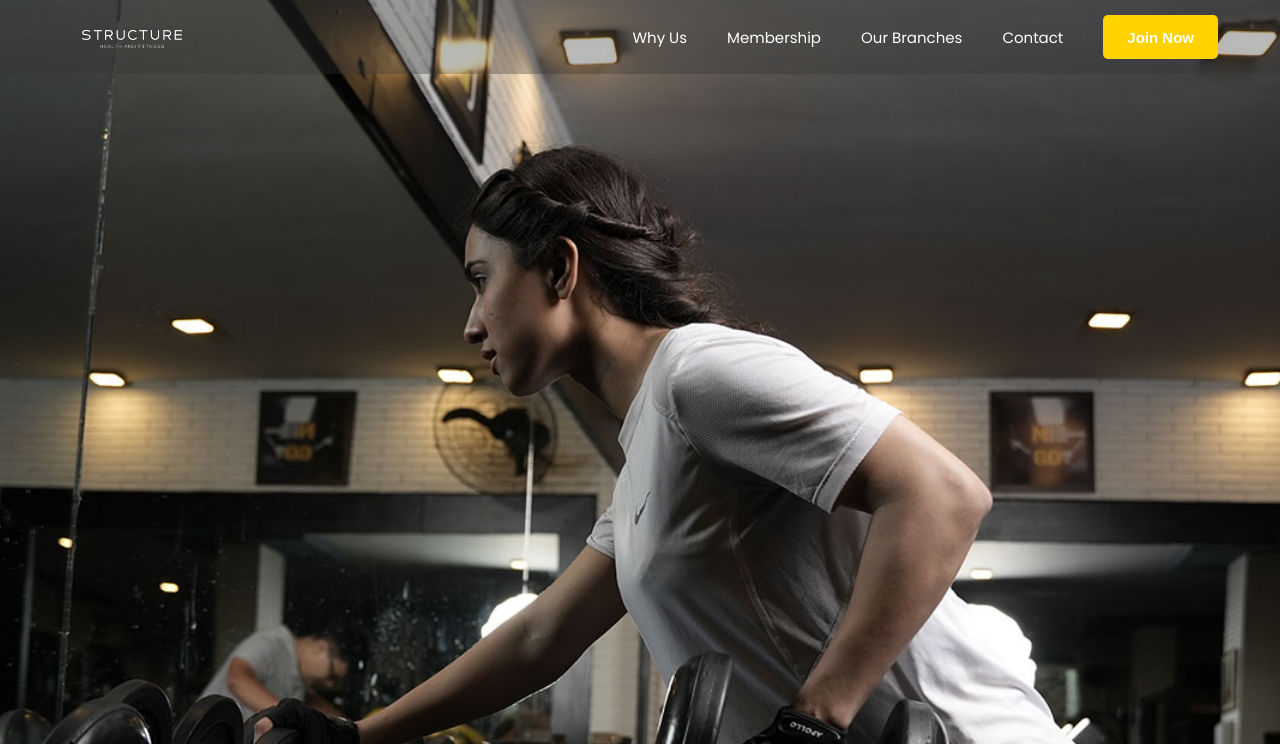
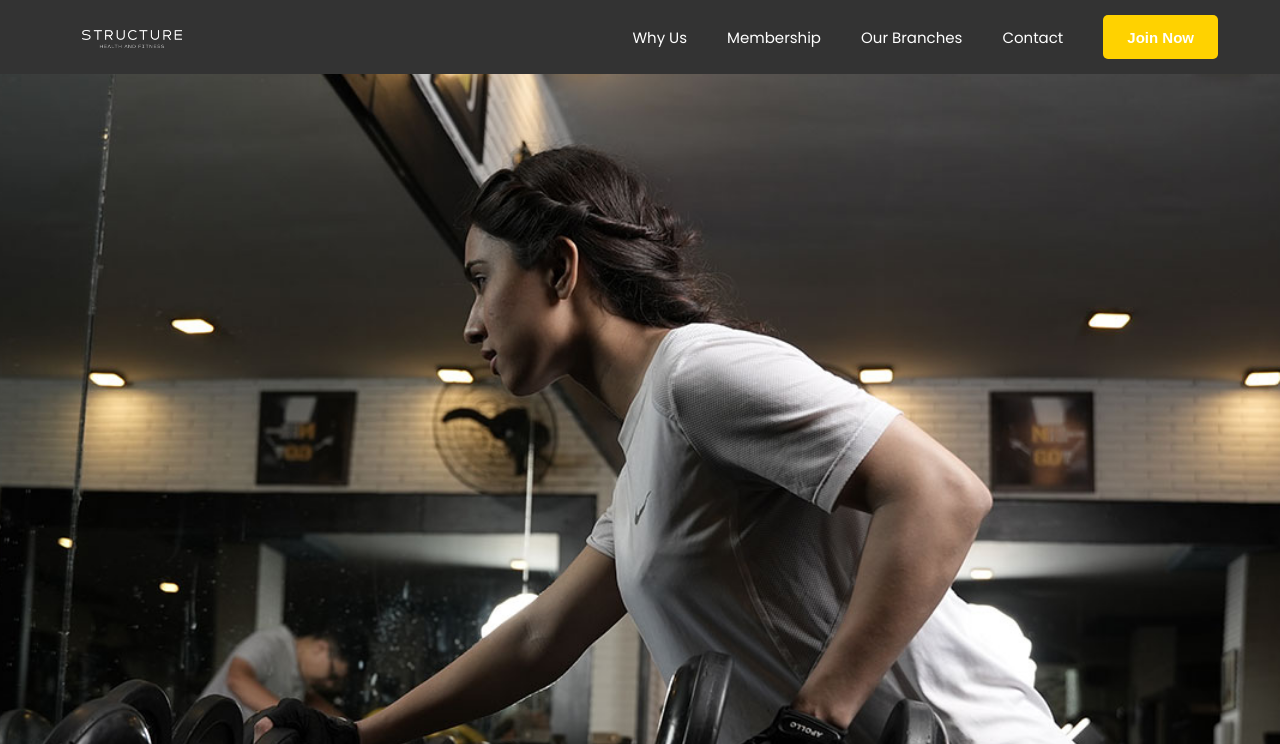
Before and after one commit to M-Laheem-Ayub/web-engineering-project-gym-website, a plain HTML site: page index.html in a window 1280 px wide. Both pictures are taken after a click on the link "Why Us". Shown: the top 744 px of the page. Drawn offline with Linux system fonts and the light colour scheme.

Commit message:
set header bg color

```diff
--- a/index.html
+++ b/index.html
@@ -664,12 +664,13 @@
             align-items: center;
             justify-content: center;
             padding-top: 40px;
+
         }
     </style>
 </head>
 
 <body>
-    <header>
+    <header id="header">
         <a id="logo" href="#">
             <img src="assets/images/fg-images/logo.png" alt="Logo" />
         </a>
@@ -822,6 +823,7 @@
 
     <script>
         const menuBtn = document.getElementById('menuToggle');
+        const header = document.getElementById('header');
         toggle = false
         function toggleMenu() {
             toggle = !toggle;
@@ -830,6 +832,7 @@
             if (toggle) {
                 menuBtn.textContent = "☰ Close";
                 menuBtn.style.color = "#ffD200";
+                header.style.backgroundColor="#333333";
             }
             else {
                 menuBtn.textContent = "☰ Menu";
```
